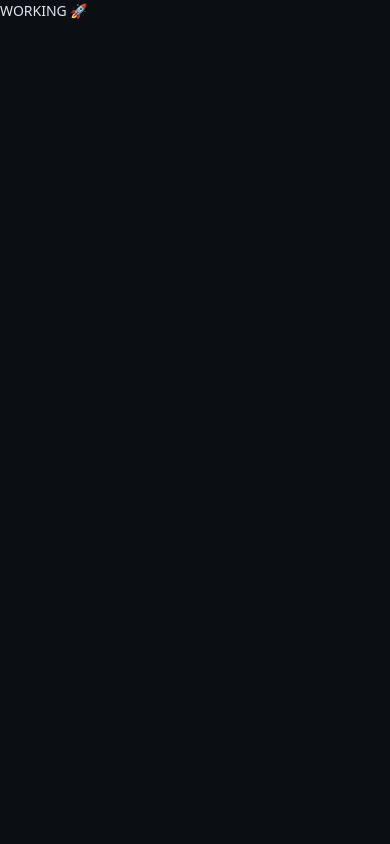
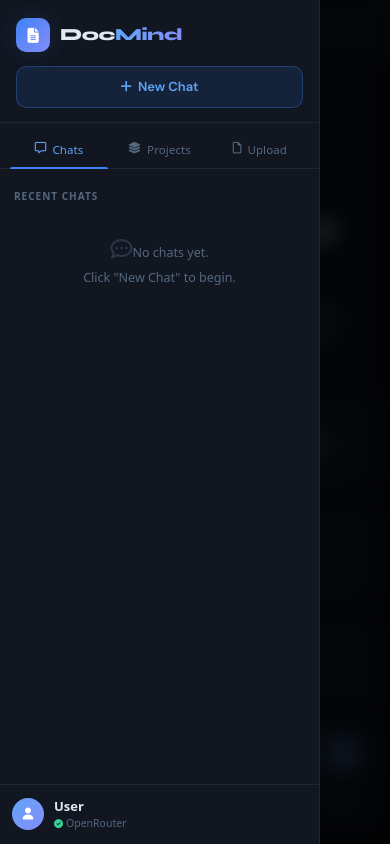
Before and after one commit to Abi-de-jo/poppy, a Next.js app: page / in a window 390 px wide. Built offline with nearby package versions, Linux system fonts and the light colour scheme.

Commit message:
page changed

```diff
--- a/app/page.tsx
+++ b/app/page.tsx
@@ -1,3 +1,60 @@
+// app/page.tsx - Add debug info
+"use client";
+
+import { useState, useEffect } from "react";
+import { useApp } from "@/app/contexts/AppContext";
+import Sidebar from "@/app/components/Sidebar";
+import Topbar from "@/app/components/Topbar";
+import ChatArea from "@/app/components/ChatArea";
+
 export default function Home() {
-  return <h1>WORKING 🚀</h1>;
+  const { chats, activeChat } = useApp();
+  const [isSidebarOpen, setIsSidebarOpen] = useState(false);
+  const [isMobile, setIsMobile] = useState(false);
+  const [showDebug, setShowDebug] = useState(false);
+
+  useEffect(() => {
+    const checkMobile = () => {
+      setIsMobile(window.innerWidth <= 900);
+    };
+    checkMobile();
+    window.addEventListener("resize", checkMobile);
+    return () => window.removeEventListener("resize", checkMobile);
+  }, []);
+
+  useEffect(() => {
+    if (!isMobile) {
+      setIsSidebarOpen(true);
+    }
+  }, [isMobile]);
+
+  const toggleSidebar = () => setIsSidebarOpen(!isSidebarOpen);
+  const closeSidebar = () => setIsSidebarOpen(false);
+
+  // Debug info
+  const currentChat = chats.find(c => c.id === activeChat);
+  console.log("Main page - Active chat:", activeChat, "Messages:", currentChat?.messages.length);
+
+  return (
+    <div className="flex h-screen overflow-hidden bg-[#0b0f14]">
+      {/* Debug button - remove in production */}
+
+
+
+
+      <Sidebar isOpen={isSidebarOpen} onClose={closeSidebar} />
+
+      {isSidebarOpen && isMobile && (
+        <div
+          className="fixed inset-0 bg-black/50 backdrop-blur-sm z-20"
+          onClick={closeSidebar}
+        />
+      )}
+
+      <main className="flex-1 flex flex-col min-w-0 relative z-10">
+        <Topbar onMenuClick={toggleSidebar} />
+        <ChatArea onOpenDocs={closeSidebar} />
+      </main>
+    </div>
+  );
 }
```
